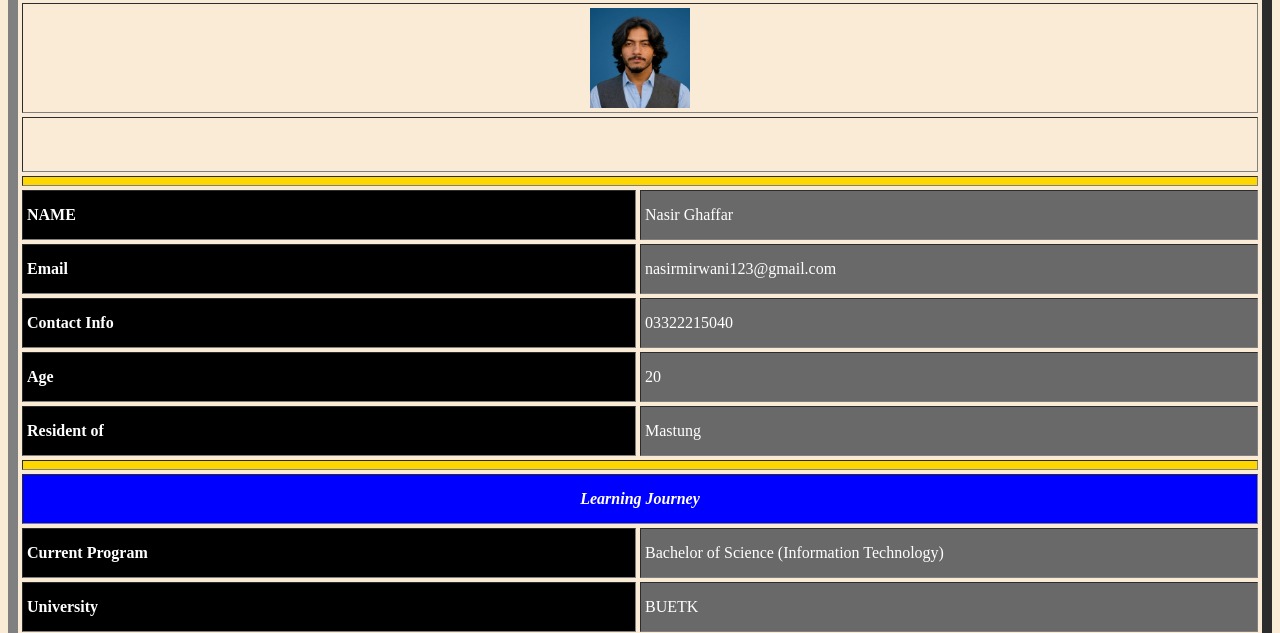
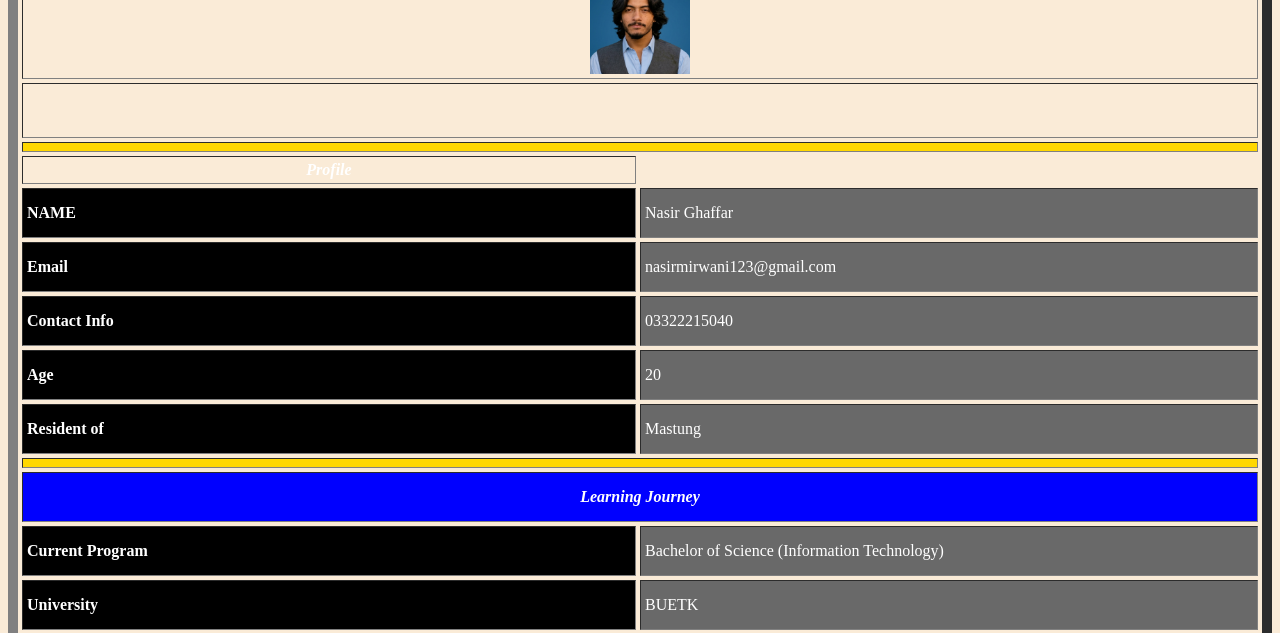
Before and after one commit to NasirMirwani-debug/Resume-Task, a plain HTML site: page index.html in a window 1280 px wide. Shown: the part 127-760 px from the top of the page. Drawn offline with Linux system fonts and the light colour scheme.

Commit message:
Update index.html

```diff
--- a/index.html
+++ b/index.html
@@ -17,16 +17,17 @@
                 <img src="nasir.png" alt="human" width="100" height="100">
             </td>
         </tr>
-         </tr>
+
         <tr height="55">
             <td colspan="3">
+        </tr>
 
                 <tr height="1">
             <td colspan="3" bgcolor="gold"></td>
         </tr>
 
 
-
+             <tr><td>
                    <i><p align = "center" >  <font color="white"; align="centre"><b>Profile</b></font>
                 </p></i>
             </td>
```
